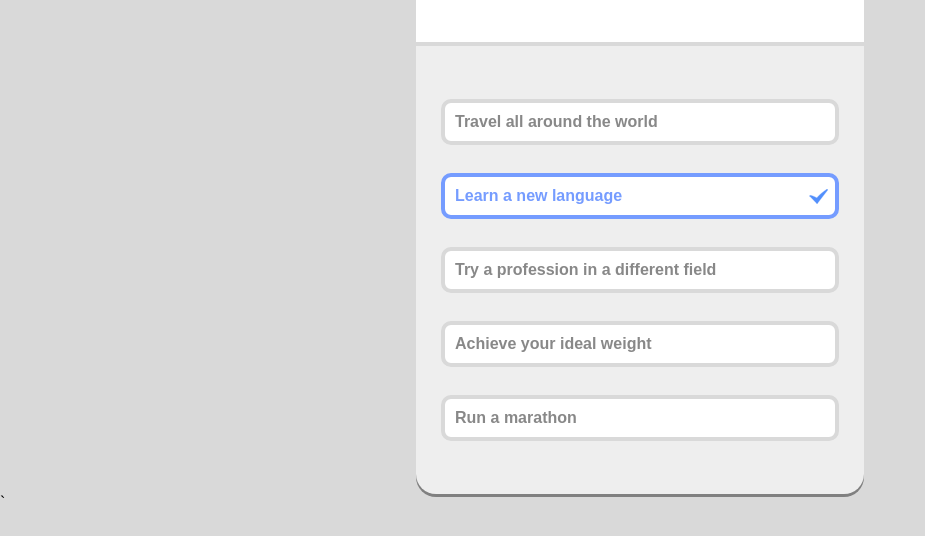
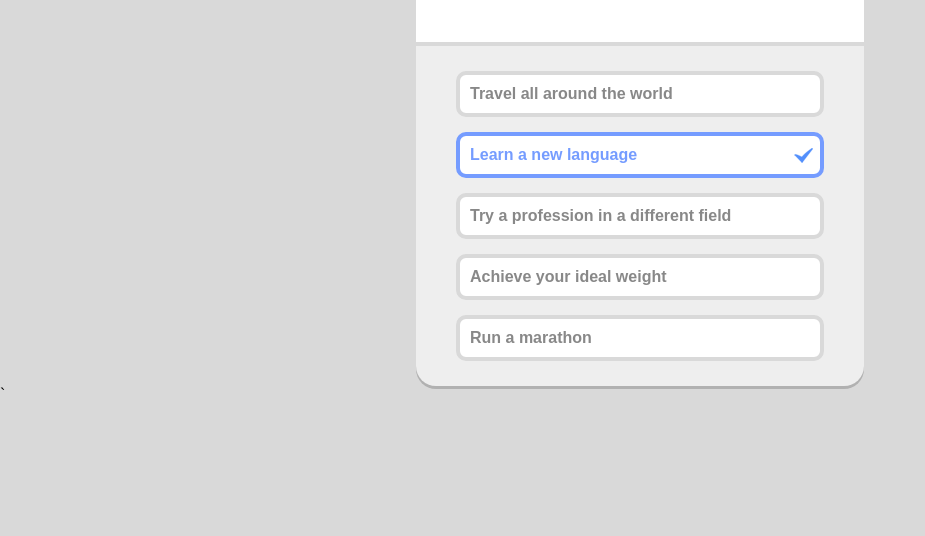
Before and after one commit to guswhdleee/bucketlist, a plain HTML site: page index.html in a window 1280 px wide. Shown: the part 190-726 px from the top of the page, without its empty margins (0-925 px from the left). Drawn offline with Linux system fonts and the light colour scheme.

Commit message:
여백 및 이것저것 수정

```diff
--- a/style.css
+++ b/style.css
@@ -37,21 +37,22 @@ header h1 {
 main {
     border-top: 4px solid #d9d9d9;
     background-color: #EEEEEE;
+    /* 배경을 준 순간, 부모 radios가 사라짐, inherit하면 상단도 꾸부러짐 */
     border-radius: 0 0 20px 20px;
-    box-shadow: 0 3px gray;
+    box-shadow: 0 3px rgb(177, 177, 177);
 }
 
 ul {
-    padding: 25px;
+    padding: 10px 40px; /* main과 여백 */
 }
 
 li {
     font-weight: bold;
     color: #888888;
-    margin: 28px 0;
+    margin: 15px 0;  /* li 끼리 여백 */
     border: 4px solid #d9d9d9;
     border-radius: 10px;
-    padding: 10px;
+    padding: 10px;  /* 글자와 border 여백 */
     background-color: white;
 }
 
```
